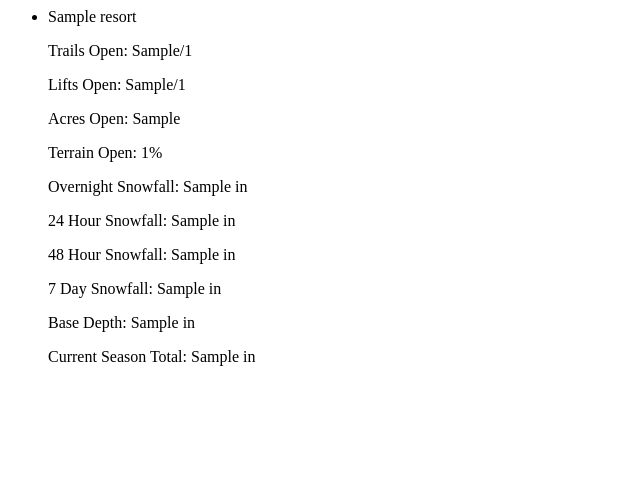
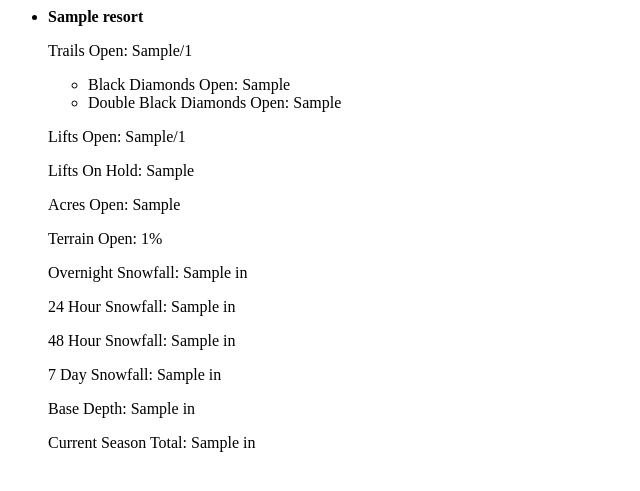
Before and after one commit to JKProjects-Org/ski-conditions, a Django app: template ski_conditions/apps/app_scraping/templates/app_scraping/index.html in a window 1280 px wide. Shown: the top 491 px of the page, without its empty margins (0-640 px from the left). Run offline with Django 3.2, Linux system fonts and the light colour scheme; the template is opened without the code that fills it: most values are stand-ins (such as "Sample title", 1, 10 or a date in 2020); parts of the project's set-up code (start-up, migrations or seed data) failed here and were passed over.

Commit message:
Added new fields to template

```diff
--- a/ski_conditions/apps/app_scraping/templates/app_scraping/index.html
+++ b/ski_conditions/apps/app_scraping/templates/app_scraping/index.html
@@ -1,12 +1,16 @@
 {% if resort_list %}
     <ul>
     {% for resort in resort_list %}
-        <li>{{ resort.resort_name }}</li>
+    <li><b>{{ resort.resort_name }}</b></li>
         <p>Trails Open: {{ resort.trails_open }}/{{ resort.total_trails }}</p>
+            <ul>
+            <li>Black Diamonds Open: {{ resort.black_diamonds_open }}</li>
+            <li>Double Black Diamonds Open: {{ resort.double_black_diamonds_open }}</li>
+            </ul>
         <p>Lifts Open: {{ resort.lifts_open }}/{{ resort.total_lifts }}</p>
+        <p>Lifts On Hold: {{ resort.lifts_on_hold }}</p>
         <p>Acres Open: {{ resort.acres_open }}</p>
         <p>Terrain Open: {{ resort.terrain_percent }}%</p>
-        <p>
         <p>Overnight Snowfall: {{ resort.overnight_snowfall }} in</p>
         <p>24 Hour Snowfall: {{ resort.twenty_four_hour_snowfall }} in</p>
         <p>48 Hour Snowfall: {{ resort.forty_eight_hour_snowfall }} in</p>
```
